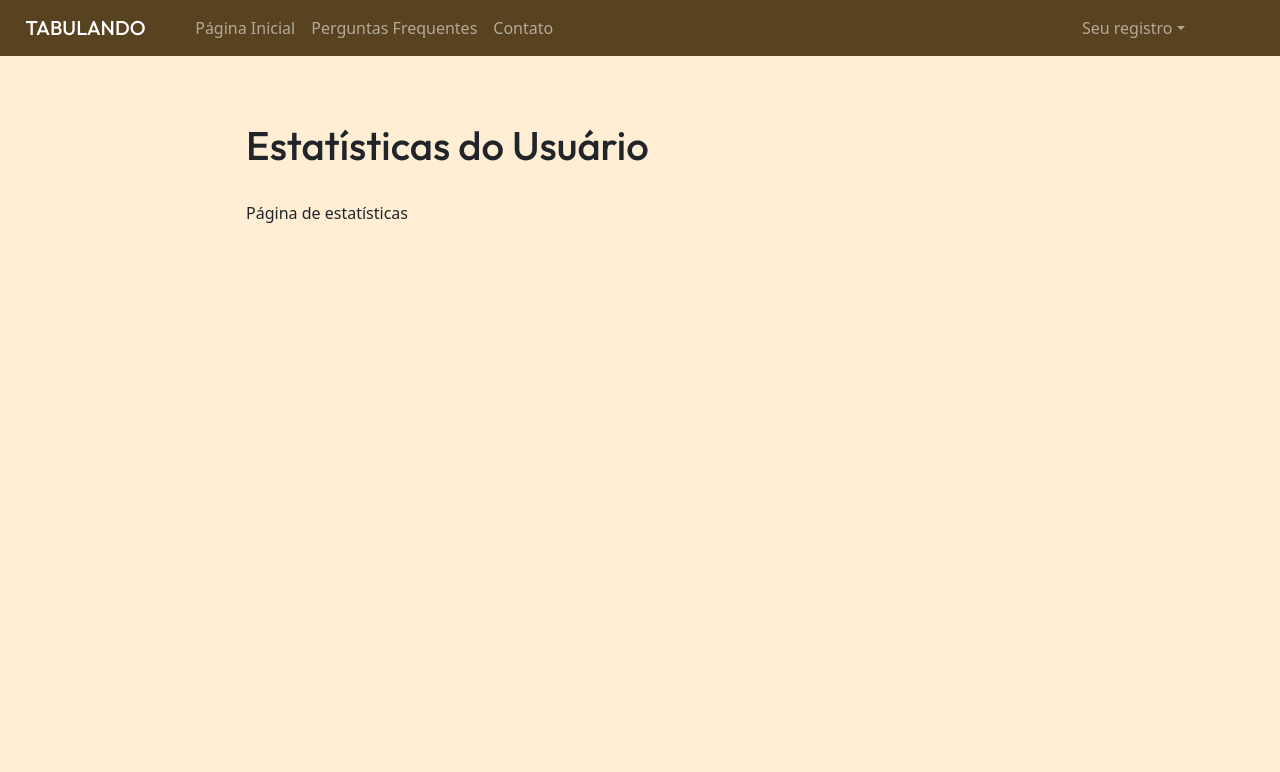
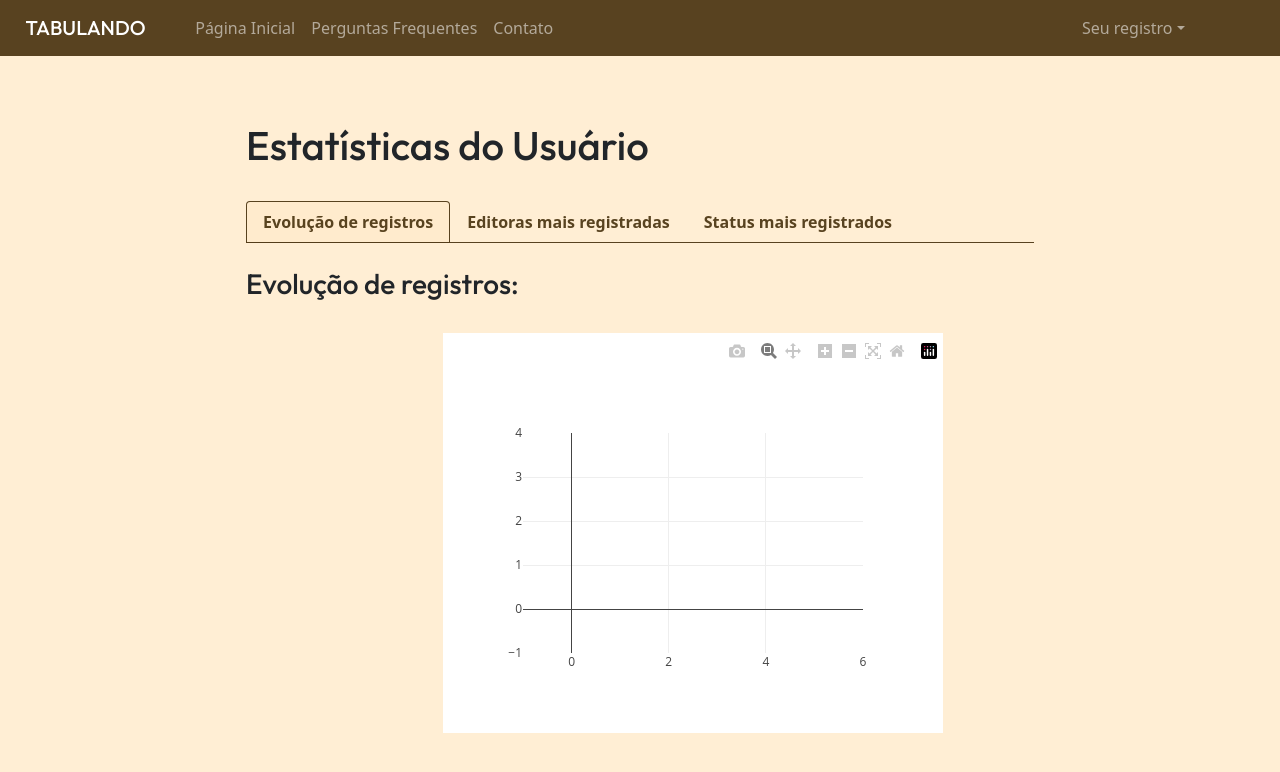
Before and after one commit to marianabarreto84/INF1407_1820673_Trabalho2, a Django app: page /estatisticas/ in a window 1280 px wide. Shown: the top 772 px of the page. Run offline with Django 3.2, Linux system fonts and the light colour scheme; data comes from the database, SQL or seed files in the repository; some libraries are stand-ins or nearby versions.

Commit message:
Adicionando gráficos e páginas de jogo

```diff
--- a/tabulando/projeto/graficos.py
+++ b/tabulando/projeto/graficos.py
@@ -1,15 +1,40 @@
-from django.db.models import Count
+from django.db.models import Count, F
 from django.db.models.functions import TruncDate
 from projeto.models import Catalogo
+from .auxiliar import retorna_status
 
 
-def grafico_registros_tempo():
-    # dados_registros = []
-    # labels_registros = []
+def grafico_registros_por_dia(id_usuario):
+    dados_registros = []
+    labels_registros = []
 
-    # dados_data = []
-    # labels_data = []
-    registros_feitos = Catalogo.objects.annotate(data_insercao_data=TruncDate('data_insercao')).values('data_insercao_data').order_by('data_insercao_data').annotate(num_registros=Count('data_insercao_data'))
-    print(registros_feitos)
+    catalogo = Catalogo.objects.filter(usuario_id=id_usuario).annotate(data_insercao_data=TruncDate('data_insercao')).values('data_insercao_data').order_by('data_insercao_data').annotate(num_registros=Count('data_insercao_data'))
+    for registro in catalogo:
+        dados_registros.append(registro["num_registros"])
+        labels_registros.append(registro["data_insercao_data"].strftime("%d/%m/%Y"))
 
-    return
+    return dados_registros, labels_registros
+
+
+def grafico_editoras_mais_registradas(id_usuario):
+    dados_editoras = []
+    labels_editoras = []
+
+    catalogo = Catalogo.objects.filter(usuario_id=id_usuario).annotate(editora=F('jogo__editora')).values('editora').annotate(num_registros=Count('editora')).order_by('-num_registros')
+    for registro in catalogo:
+        dados_editoras.append(registro["num_registros"])
+        labels_editoras.append(registro["editora"])
+
+    return dados_editoras, labels_editoras
+
+
+def grafico_status_mais_registrados(id_usuario):
+    dados_status = []
+    labels_status = []
+
+    catalogo = Catalogo.objects.filter(usuario_id=id_usuario).values('status').annotate(num_registros=Count('status')).order_by('status')
+    for registro in catalogo:
+        dados_status.append(registro['num_registros'])
+        labels_status.append(retorna_status(registro["status"]))
+
+    return dados_status, labels_status
--- a/tabulando/projeto/urls.py
+++ b/tabulando/projeto/urls.py
@@ -17,6 +17,7 @@ urlpatterns = [
     path('registro_adicionado/', views.registro_adicionado, name='registro_adicionado'),
     path('cadastrar_jogo/', views.cadastrar_jogo, name='cadastrar_jogo'),
     path('jogo_cadastrado/', views.jogo_cadastrado, name='jogo_cadastrado'),
+    path('jogo/<int:codigo>/', views.pagina_jogo, name='pagina_jogo'),
     path('deletar_registro/<int:registro_codigo>/', views.deletar_registro, name='deletar_registro'),
     path('alterar_registro/<int:registro_codigo>/', views.alterar_registro, name='alterar_registro'),
 
--- a/tabulando/projeto/views.py
+++ b/tabulando/projeto/views.py
@@ -12,7 +12,7 @@ from projeto.models import Catalogo, Jogo
 
 from .auxiliar import seleciona_jogo, retorna_status
 
-from .graficos import grafico_registros_tempo
+from .graficos import grafico_registros_por_dia, grafico_editoras_mais_registradas, grafico_status_mais_registrados
 
 
 def pagina_inicial(request):
@@ -65,7 +65,10 @@ def catalogo(request):
     catalogo = Catalogo.objects.filter(usuario_id=usuario.id)
     catalogo = catalogo.annotate(nome_jogo=F('jogo__nome'))
     catalogo = catalogo.annotate(editora=F('jogo__editora'))
-    catalogo = catalogo.values('codigo', 'nome_jogo', 'editora', 'data_insercao', 'status')
+    catalogo = catalogo.annotate(codigo_jogo=F('jogo__codigo'))
+    catalogo = catalogo.values('codigo', 'nome_jogo', 'editora', 'data_insercao', 'status', 'codigo_jogo')
+
+    print(catalogo)
 
     for registro in catalogo:
         registro["status_str"] = retorna_status(registro['status'])
@@ -170,5 +173,23 @@ def verifica_nome_jogo(request):
 
 
 def estatisticas(request):
-    grafico_registros_tempo()
-    return render(request, "estatisticas.html")
+    dados_registros, labels_registros = grafico_registros_por_dia(request.user.id)
+    dados_editoras, labels_editoras = grafico_editoras_mais_registradas(request.user.id)
+    dados_status, labels_status = grafico_status_mais_registrados(request.user.id)
+    contexto = {
+        'dados_registros': dados_registros,
+        'labels_registros': labels_registros,
+        'dados_editoras': dados_editoras,
+        'labels_editoras': labels_editoras,
+        'dados_status': dados_status,
+        'labels_status': labels_status,
+    }
+    return render(request, "estatisticas.html", contexto)
+
+
+def pagina_jogo(request, codigo):
+    jogo = get_object_or_404(Jogo, codigo=codigo)
+    contexto = {
+        'jogo': jogo,
+    }
+    return render(request, "pagina_jogo.html", contexto)
--- a/tabulando/static/tabulando/css/style.css
+++ b/tabulando/static/tabulando/css/style.css
@@ -134,3 +134,23 @@ a:hover{
 .texto-alinhado-direita{
     text-align:end;
 }
+
+.nav-tabs {
+    border-bottom: 1px solid var(--marrom_escuro);
+}
+
+.nav-tabs .nav-item .nav-link{
+    font-weight:700;
+    color:var(--marrom_escuro);
+}
+
+.nav-tabs .nav-item.show .nav-link, .nav-tabs .nav-link.active {
+    color: var(--marrom_escuro);
+    background-color: var(--bege)!important;
+    border: 1px solid var(--marrom_escuro);
+}
+
+.centraliza-grafico{
+    padding-left:25%;
+    padding-right:25%;
+}
--- a/tabulando/templates/estatisticas.html
+++ b/tabulando/templates/estatisticas.html
@@ -4,5 +4,38 @@
 </br>
 <h1 class="fonte-outfit">Estatísticas do Usuário</h1>
 </br>
-<p>Página de estatísticas</p>
+<ul class="nav nav-tabs" id="myTab" role="tablist">
+    <li class="nav-item" role="presentation">
+      <button class="nav-link active" data-bs-toggle="tab" data-bs-target="#tab_registros_por_dia" type="button" role="tab" aria-controls="home" aria-selected="true">Evolução de registros</button>
+    </li>
+    <li class="nav-item" role="presentation">
+      <button class="nav-link link" data-bs-toggle="tab" data-bs-target="#tab_editoras_mais_registradas" type="button" role="tab" aria-controls="profile" aria-selected="false">Editoras mais registradas</button>
+    </li>
+    <li class="nav-item" role="presentation">
+      <button class="nav-link link" data-bs-toggle="tab" data-bs-target="#tab_status_mais_registrados" type="button" role="tab" aria-controls="tab_status_mais_registrados" aria-selected="false">Status mais registrados</button>
+    </li>
+</ul>
+
+<div class="tab-content" id="myTabContent">
+    <div class="tab-pane fade show active" id="tab_registros_por_dia" role="tabpanel">
+        </br>
+        <h3 class="fonte-outfit">Evolução de registros:</h3>
+        </br>
+        <div class="centraliza-grafico" id="registros_por_dia"></div>
+    </div>
+    <div class="tab-pane fade" id="tab_editoras_mais_registradas" role="tabpanel">
+        </br>
+        <h3 class="fonte-outfit">Editoras mais registradas:</h3>
+        </br>
+        <div class="centraliza-grafico" id="editoras_mais_registradas"></div>
+    </div>
+    <div class="tab-pane fade" id="tab_status_mais_registrados" role="tabpanel">
+        </br>
+        <h3 class="fonte-outfit">Status mais registrados:</h3>
+        </br>
+        <div class="centraliza-grafico" id="status_mais_registrados"></div>
+    </div>
+</div>
+
+{% include 'javascript/graficos.html' %}
 {% endblock %}
--- /dev/null
+++ b/tabulando/templates/javascript/graficos.html
@@ -0,0 +1,52 @@
+<script type="text/javascript">
+    var dados = {{ dados_registros|safe }};
+    var labels = {{ labels_registros|safe }};
+
+    var data = [{
+    y: dados,
+    x: labels,
+    type: 'scatter'
+    }];
+
+    var layout = {
+    height: 400,
+    width: 500
+    };
+
+    Plotly.newPlot('registros_por_dia', data, layout);
+
+</script>
+<script type="text/javascript">
+    var dados = {{ dados_editoras|safe }};
+    var labels = {{ labels_editoras|safe }};
+
+    var data = [{
+    values: dados,
+    labels: labels,
+    type: 'pie'
+    }];
+
+    var layout = {
+    height: 400,
+    width: 500
+    };
+
+    Plotly.newPlot('editoras_mais_registradas', data, layout);
+</script>
+<script type="text/javascript">
+    var dados = {{ dados_status|safe }};
+    var labels = {{ labels_status|safe }};
+
+    var data = [{
+    values: dados,
+    labels: labels,
+    type: 'pie'
+    }];
+
+    var layout = {
+    height: 400,
+    width: 500
+    };
+
+    Plotly.newPlot('status_mais_registrados', data, layout);
+</script>
--- a/tabulando/templates/template_base.html
+++ b/tabulando/templates/template_base.html
@@ -12,6 +12,7 @@
     <link rel="preconnect" href="https://fonts.gstatic.com" crossorigin>
     <link href="https://fonts.googleapis.com/css2?family=Outfit:wght@500;700&display=swap" rel="stylesheet">
     <link rel="shortcut icon" type="image/png" href="{% static 'tabulando/img/favicon_meeple.png' %}"/>
+    <script src="https://cdn.plot.ly/plotly-latest.min.js"></script>
 </head>
 
 <body class="fundo-total">
@@ -76,7 +77,6 @@
     </div>
     <script src="https://cdn.jsdelivr.net/npm/@popperjs/core@2.10.2/dist/umd/popper.min.js" integrity="sha384-7+zCNj/IqJ95wo16oMtfsKbZ9ccEh31eOz1HGyDuCQ6wgnyJNSYdrPa03rtR1zdB" crossorigin="anonymous"></script>
     <script src="https://cdn.jsdelivr.net/npm/bootstrap@5.1.3/dist/js/bootstrap.min.js" integrity="sha384-QJHtvGhmr9XOIpI6YVutG+2QOK9T+ZnN4kzFN1RtK3zEFEIsxhlmWl5/YESvpZ13" crossorigin="anonymous"></script>
-    <script type="text/javascript" src="{% static 'tabulando/js/main.js' %}"></script>
 </body>
 
 
```
Also changed, not shown: tabulando/templates/catalogo.html (+6 -6 lines), tabulando/templates/pagina_jogo.html (added, +14 -0 lines).
